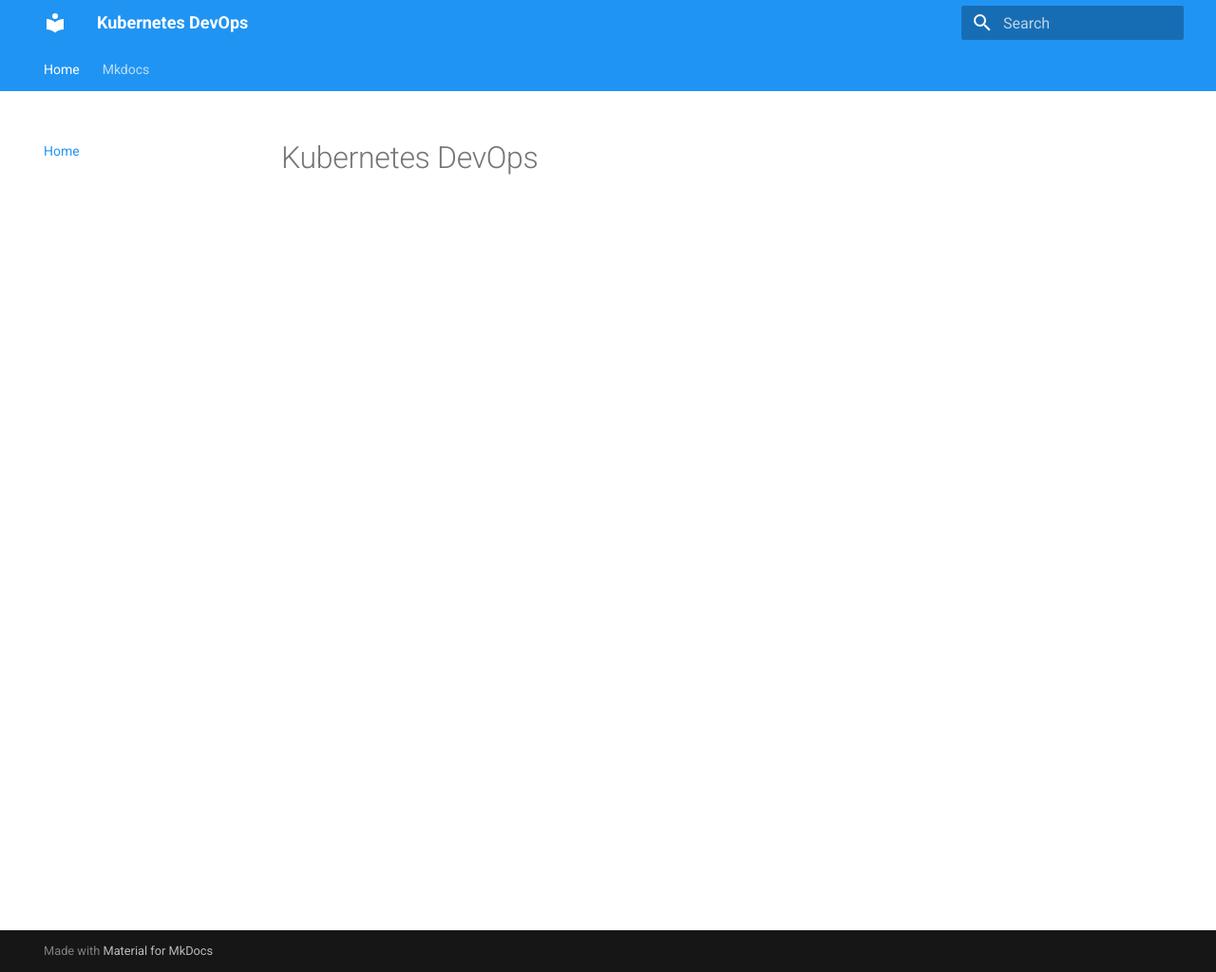
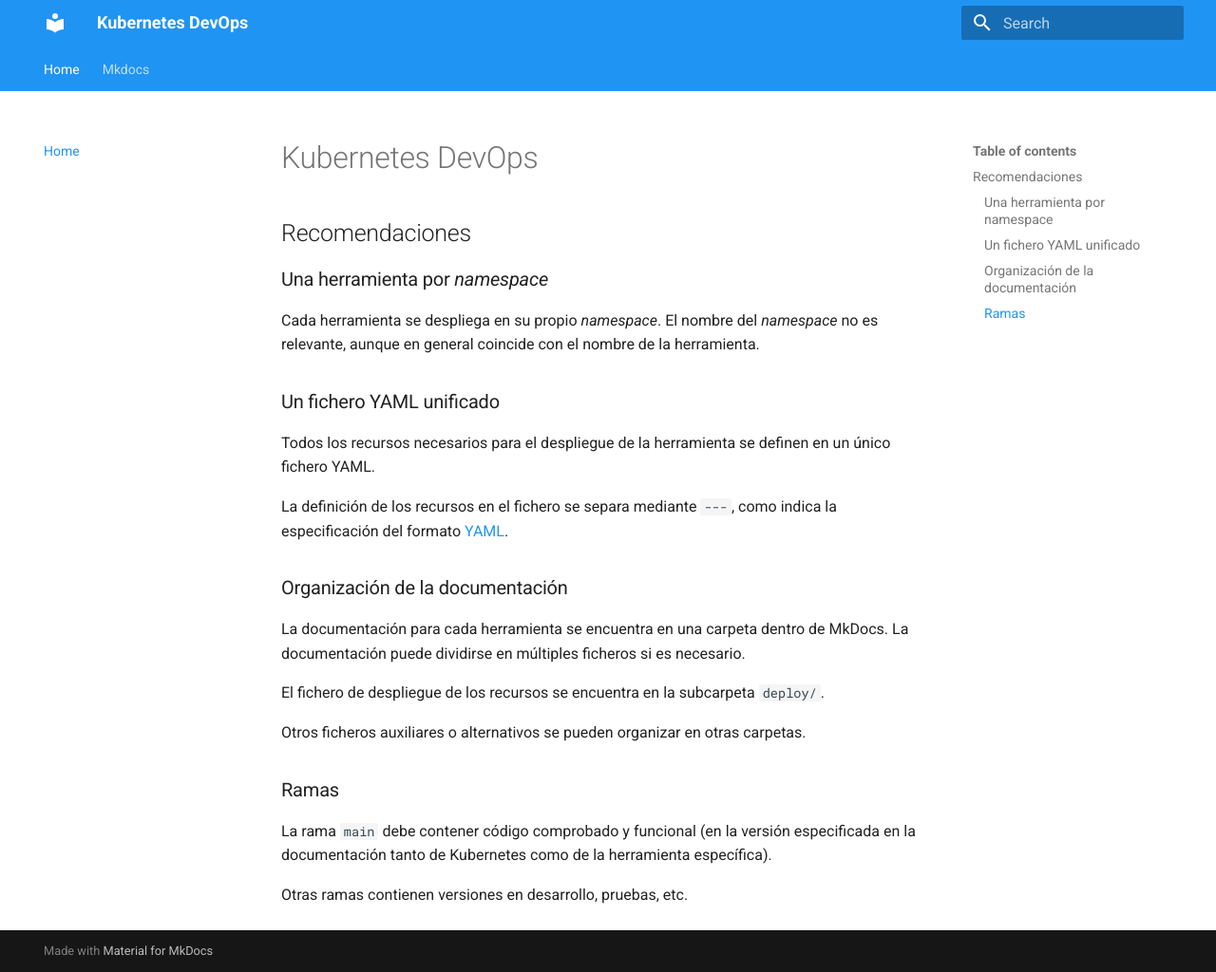
Before and after one commit to onthedock/k8s-devops, an MkDocs documentation site: the page built from docs/index.md, in a window 1280 px wide and 1024 px high. Shown: the whole window at 95% size. Built offline with MkDocs 1.6.1 and Material for MkDocs 9.7.7, drawn with Linux system fonts in a browser that asks for light colours.

Commit message:
Recomendaciones referentes a la documentación

```diff
--- a/docs/index.md
+++ b/docs/index.md
@@ -1 +1,28 @@
 # Kubernetes DevOps
+
+## Recomendaciones
+
+### Una herramienta por *namespace*
+
+Cada herramienta se despliega en su propio *namespace*.
+El nombre del *namespace* no es relevante, aunque en general coincide con el nombre de la herramienta.
+
+### Un fichero YAML unificado
+
+Todos los recursos necesarios para el despliegue de la herramienta se definen en un único fichero YAML.
+
+La definición de los recursos en el fichero se separa mediante `---`, como indica la especificación del formato [YAML](https://yaml.org/).
+
+### Organización de la documentación
+
+La documentación para cada herramienta se encuentra en una carpeta dentro de MkDocs. La documentación puede dividirse en múltiples ficheros si es necesario.
+
+El fichero de despliegue de los recursos se encuentra en la subcarpeta `deploy/`.
+
+Otros ficheros auxiliares o alternativos se pueden organizar en otras carpetas.
+
+### Ramas
+
+La rama `main` debe contener código comprobado y funcional (en la versión especificada en la documentación tanto de Kubernetes como de la herramienta específica).
+
+Otras ramas contienen versiones en desarrollo, pruebas, etc.
```
